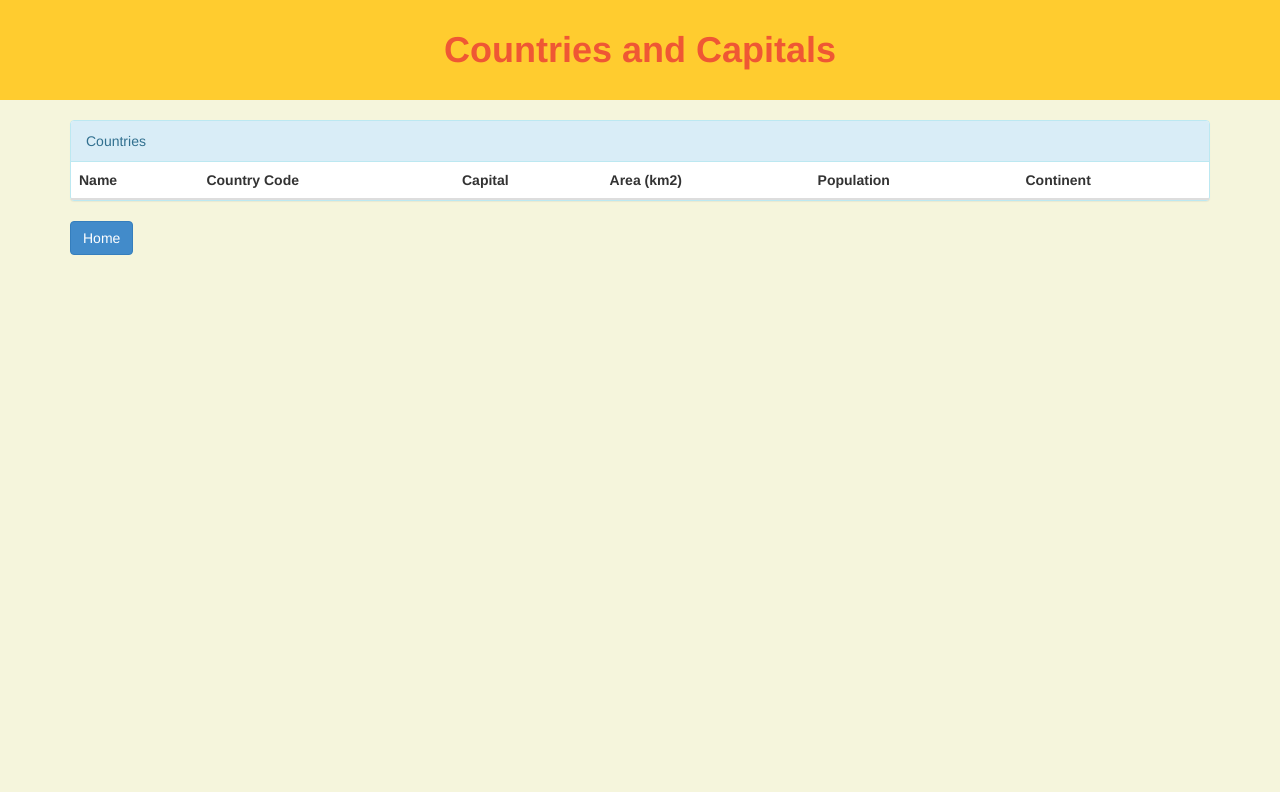
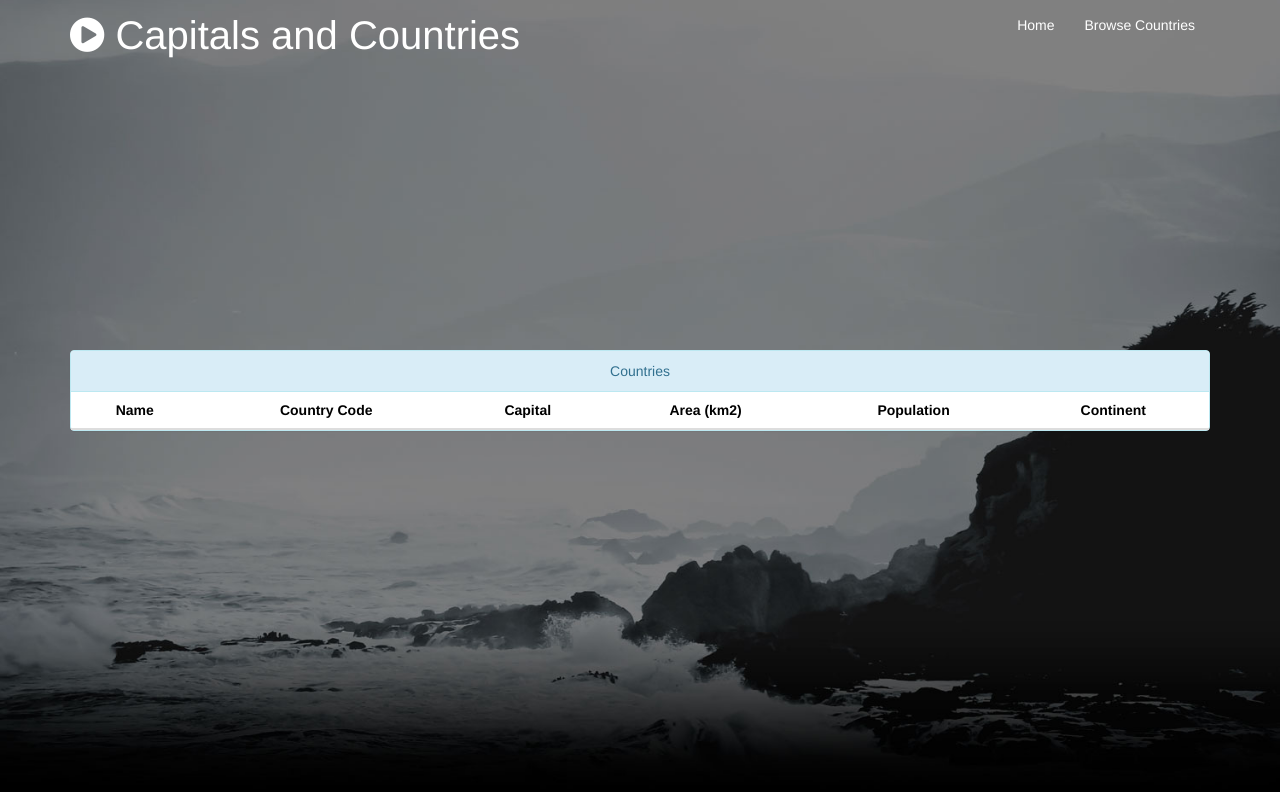
Before and after one commit to mwhelan/thinkful-angular-countries-capitals, a website: page app/index.html at #!/countries in a window 1280 px wide. Drawn offline with Linux system fonts and the light colour scheme; no server answers.

Commit message:
added a grayscale theme

```diff
--- a/app/cac-styles.css
+++ b/app/cac-styles.css
@@ -1,21 +1,23 @@
+
 body {
-    background-color: beige;
+    width: 100%;
+    height: 100%;
+    font-family: Lora,"Helvetica Neue",Helvetica,Arial,sans-serif;
+    color: #fff;
+    background-color: #000;
 }
 
-header {
-    height: 100px;
-    background-color: #FFCC2F;
-    border-bottom: 1px black solid;
+html {
+    width: 100%;
+    height: 100%;
 }
 
-header h1 {
-    padding-top: 10px;
-    font-weight: bold;
-    color: #EF5734;
+table {
+    color: black;
 }
 
-.title {
-    font-size: 50px;
+dl {
+    color: black;
 }
 
 .img-thumbnail {
@@ -26,22 +28,50 @@ header h1 {
     margin-bottom: 0;
 }
 
-.map {
-    background: url(images/map.png) no-repeat center center;
-    -webkit-background-size: cover;
-    -moz-background-size: cover;
-    -o-background-size: cover;
-    background-size: cover;
-    text-align: center;
-    padding: 100px 0;
-    height: 450px;
-    /*margin-top: 75px;*/
-    margin-bottom:55px;
-    border: 1px black solid;
-}
-
 /*animations*/
 div[ng-view].ng-enter {
     -webkit-animation: fadeInDown 1s;
     animation: fadeInDown 1s;
 }
+
+/* navbar */
+.brand-heading {
+    font-size: 40px;
+}
+
+.navbar-custom a {
+    color: #fff;
+}
+
+.navbar-custom .nav li a {
+    -webkit-transition: background .3s ease-in-out;
+    -moz-transition: background .3s ease-in-out;
+    transition: background .3s ease-in-out;
+}
+
+.navbar-custom .nav li a:hover,
+.navbar-custom .nav li a:focus,
+.navbar-custom .nav li.active {
+    outline: 0;
+    background-color: rgba(255,255,255,.2);
+}
+
+.intro {
+    display: table;
+    width: 100%;
+    height: 100%;
+    padding: 100px 0;
+    text-align: center;
+    color: #fff;
+    background: url(images/intro-bg.jpg) no-repeat bottom center scroll;
+    background-color: #000;
+    -webkit-background-size: cover;
+    -moz-background-size: cover;
+    background-size: cover;
+    -o-background-size: cover;
+}
+
+.intro-body {
+    display: table-cell;
+    vertical-align: middle;
+}
--- a/app/countries/countries.html
+++ b/app/countries/countries.html
@@ -4,12 +4,12 @@
         <table class="table table-striped">
             <thead>
                 <tr>
-                    <th>Name</th>
-                    <th>Country Code</th>
-                    <th>Capital</th>
-                    <th>Area (km2)</th>
-                    <th>Population</th>
-                    <th>Continent</th>
+                    <th class="text-center">Name</th>
+                    <th class="text-center">Country Code</th>
+                    <th class="text-center">Capital</th>
+                    <th class="text-center">Area (km2)</th>
+                    <th class="text-center">Population</th>
+                    <th class="text-center">Continent</th>
                 </tr>
             </thead>
             <tbody>
@@ -24,5 +24,4 @@
             </tbody>
         </table>
     </div>
-    <a class="btn btn-primary" href="#!/">Home</a>
 </div>
--- a/app/index.html
+++ b/app/index.html
@@ -17,11 +17,36 @@
 </head>
 <body>
     <!-- header -->
-    <header class="navbar navbar-static-top text-center">
-        <h1>Countries and Capitals</h1>
-    </header>
+    <nav class="navbar navbar-custom navbar-fixed-top" role="navigation">
+        <div class="container">
+            <div class="navbar-header">
+                <a class="navbar-brand brand-heading" href="#!/">
+                    <i class="fa fa-play-circle"></i> Capitals and Countries
+                </a>
+            </div>
 
-    <div ng-view></div>
+            <!-- Collect the nav links, forms, and other content for toggling -->
+            <div class="collapse navbar-collapse navbar-right">
+                <ul class="nav navbar-nav">
+                    <!-- Hidden li included to remove active class from about link when scrolled up past about section -->
+                    <li>
+                        <a href="#!/">Home</a>
+                    </li>
+                    <li>
+                        <a href="#!/countries">Browse Countries</a>
+                    </li>
+                </ul>
+            </div>
+            <!-- /.navbar-collapse -->
+        </div>
+        <!-- /.container -->
+    </nav>
+
+    <section class="intro">
+        <div class="intro-body">
+            <div ng-view></div>
+        </div>
+    </section>
 
     <!-- build:js ./_assets/combined.js -->
     <script src="bower_components/jquery/dist/jquery.js"></script>
```
Also changed, not shown: app/countries/country.html (+0 -4 lines), app/home/home.html (+0 -4 lines), app/images/intro-bg.jpg (added).
